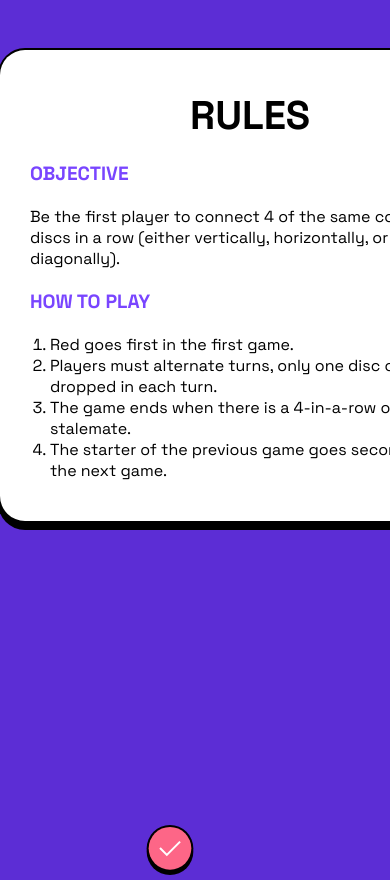
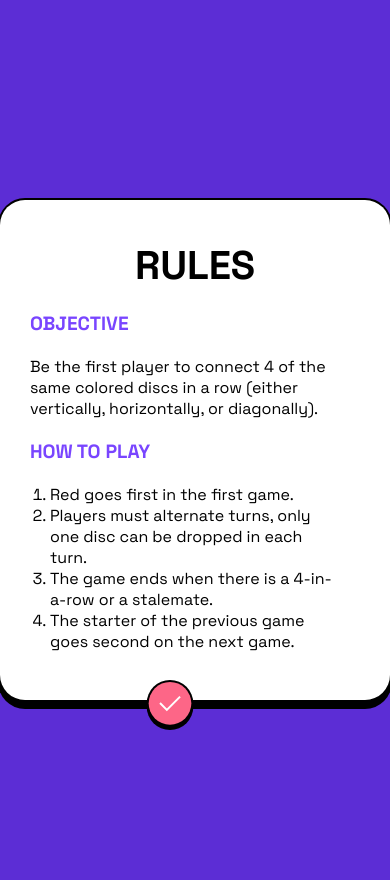
Before and after one commit to nickonyi/Connect-four-game, a website built with webpack: page src/index.html in a window 390 px wide. Both pictures are taken after a click on the button "GAME RULES". Shown: the top 880 px of the page. After the commit the page ends 850 px from the top, so only its background shows below. Built offline with nearby package versions, Linux system fonts and the light colour scheme.

Commit message:
fixing the board size for the tablet section

```diff
--- a/src/styles/style.css
+++ b/src/styles/style.css
@@ -17,9 +17,10 @@ body {
   flex-direction: column;
   justify-content: center;
   align-items: center;
-  height: 100%;
+  height: 500px;
   padding-top: 0;
   position: relative;
+  overflow: hidden;
 }
 
 .main-menu-tab {
@@ -88,13 +89,18 @@ body {
 /** Games rules css**/
 .rules-section {
   position: relative;
+  display: flex;
+  justify-content: center;
+  align-items: center;
 }
 
 .game-rules-tab {
+  position: relative;
   background-color: white;
   padding-inline: 30px;
   padding-block: 40px;
   width: 500px;
+  height: 500px;
   border-radius: 25px;
   box-shadow: 0 0 0 2px black, 0 7px 0 2px black;
 }
@@ -118,7 +124,7 @@ body {
 
 .close-rules-btn {
   position: absolute;
-  bottom: -30px;
+  bottom: -35px;
   right: 50%;
   cursor: pointer;
 }
@@ -129,9 +135,8 @@ body {
 }
 
 .tab {
-  transition: transform 1.4s ease;
+  transition: all 1.4s ease;
   position: absolute;
-
   inset: 0;
 }
 
@@ -251,7 +256,7 @@ body {
   display: grid;
   grid-template-columns: 1fr auto 1fr;
   align-items: center;
-  gap: 16px;
+  column-gap: 50px;
   row-gap: 30px;
 }
 .score-board {
@@ -294,9 +299,9 @@ body {
   font-weight: 800;
 }
 .player-board-container {
-  width: 400px;
+  width: 370px;
   position: relative;
-  height: 400px;
+  height: 370px;
   aspect-ratio: 1 / 1;
 }
 
@@ -365,7 +370,7 @@ body {
 }
 .game-board-footer {
   width: 100%;
-  padding-bottom: 30px;
+  padding-bottom: 60px;
   background-color: #5c2dd5;
   position: relative;
   top: -50px;
```
Also changed, not shown: src/index.html (+1 -1 lines).
